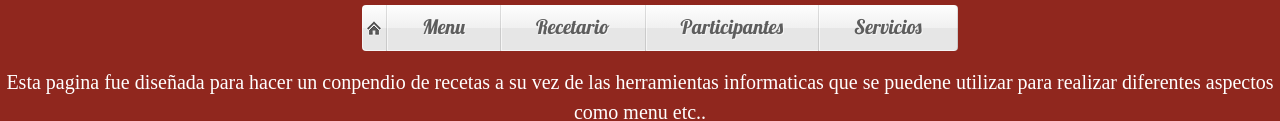
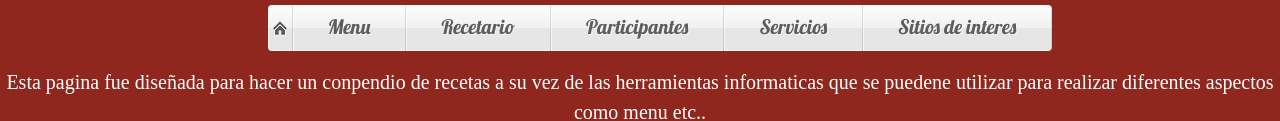
Before and after one commit to Ghuerta85/Gastronomia101, a plain HTML site: page index.html in a window 1280 px wide. Shown: the part 330-451 px from the top of the page. Drawn offline with Linux system fonts and the light colour scheme.

Commit message:
cambios en el menu

```diff
--- a/index.html
+++ b/index.html
@@ -20,6 +20,7 @@
                 <li id="about"><a href="#about">Recetario</a></li>
                 <li id="services"><a href="#services">Participantes</a></li>
                 <li id="contact"><a href="#contact">Servicios</a></li>
+                <li id="contact"><a href="#contact">Sitios de interes</a></li>
             </ul>
         </nav>
 <header>
```
